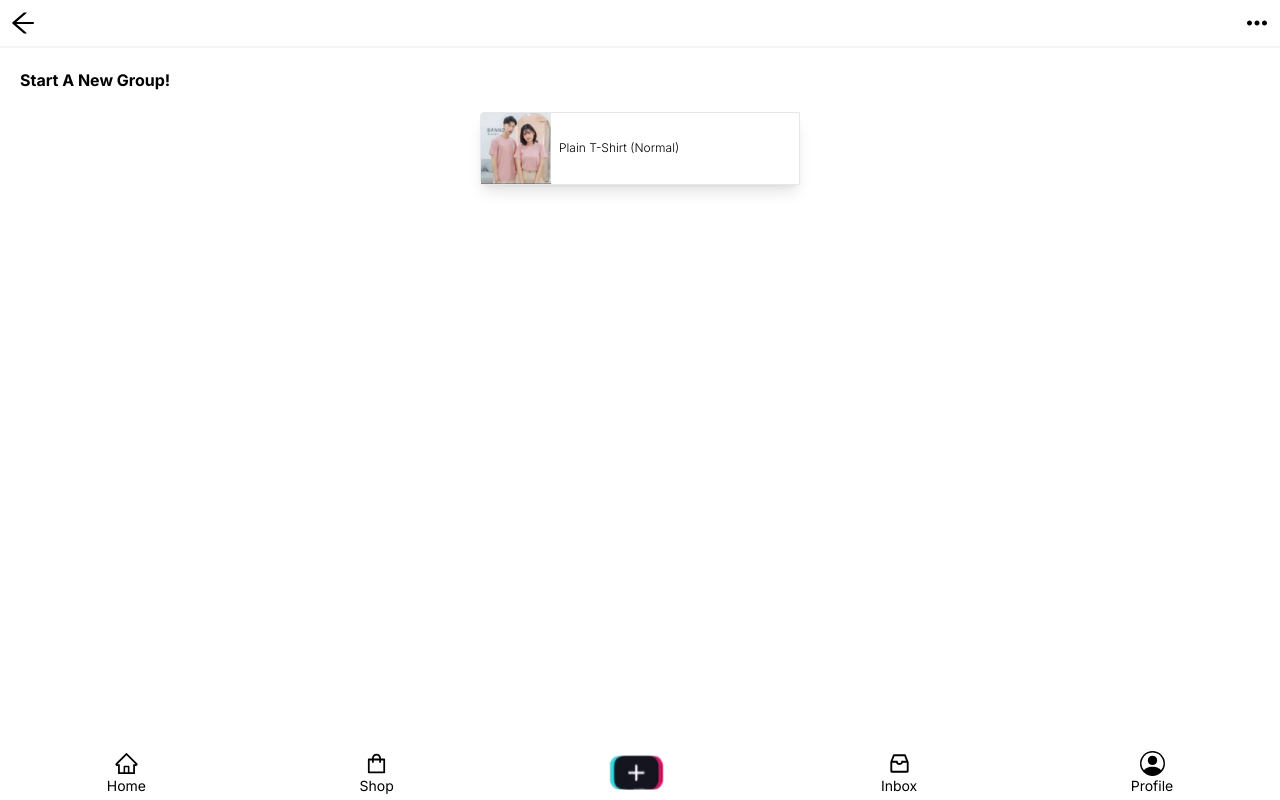
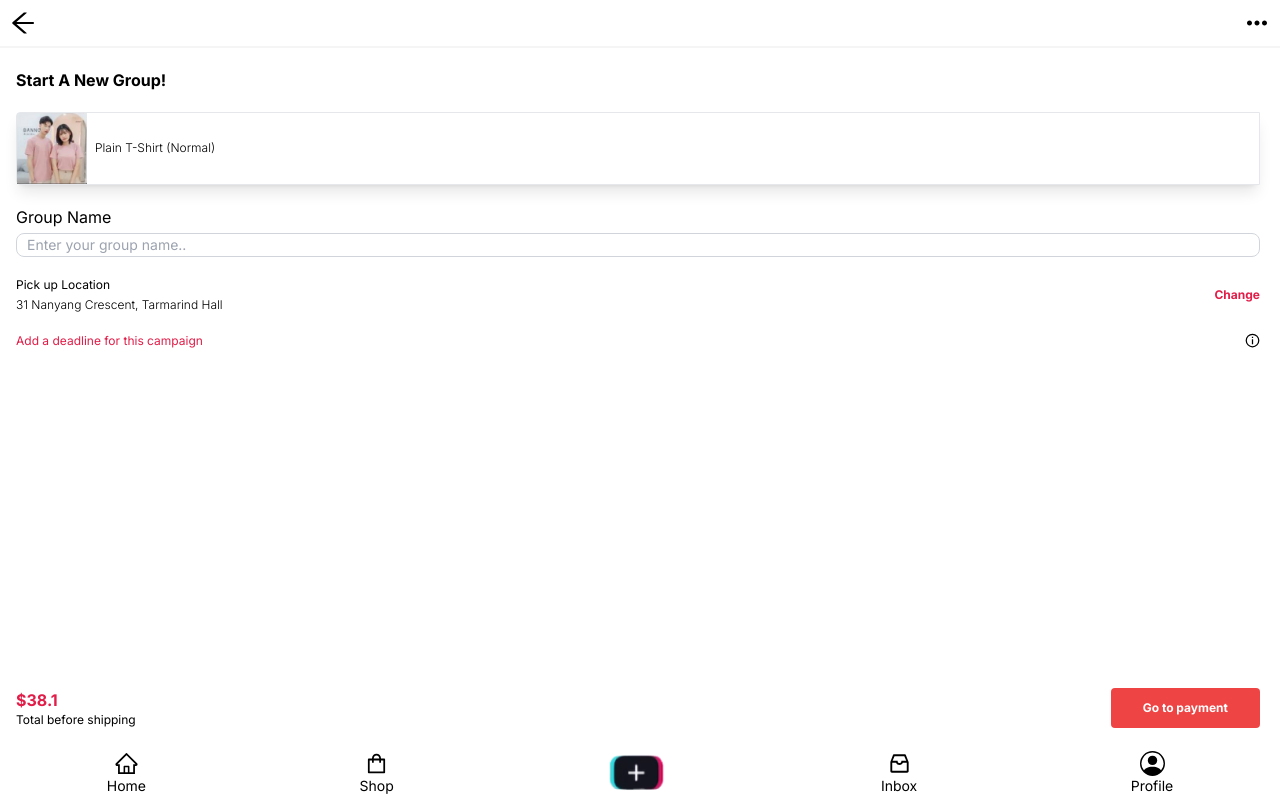
Before and after one commit to rivenbryan/tiktok-hack, a Next.js app: page /groupBuyMainPage/create in a window 1280 px wide. Built offline with nearby package versions, Linux system fonts and the light colour scheme.

Commit message:
finished createGroup components

```diff
--- a/src/app/groupBuyMainPage/GroupBuyBottomComponent.tsx
+++ b/src/app/groupBuyMainPage/GroupBuyBottomComponent.tsx
@@ -10,7 +10,7 @@ export default function GroupBuyBottomComponent({}: Props) {
           <div className="flex flex-col ">
             <a className="font-bold">Join Existing Group</a>
             <a className="text-xs font-light">
-              Discover Nearby Groups over here!
+              Discover other Groups over here!
             </a>
           </div>
           <div className="ml-auto">
--- /dev/null
+++ b/src/app/groupBuyMainPage/create/components/Dropdown.tsx
@@ -0,0 +1,17 @@
+import React from "react";
+
+type Props = {};
+
+export default function Dropdownbox({}: Props) {
+  return (
+    <div className=" ">
+      <select
+        id="dropdown"
+        className="mt-1 block w-full bg-white text-gray-900 text-xs border outline-rose-600 rounded-lg shadow-sm focus:ring-opacity-50"
+      >
+        <option value="option1" className="text-xs">Distance</option>
+        <option value="option2"  className="text-xs">Rating</option>
+      </select>
+    </div>
+  );
+}
--- a/src/app/groupBuyMainPage/create/page.tsx
+++ b/src/app/groupBuyMainPage/create/page.tsx
@@ -1,22 +1,59 @@
+import Textbox from "@/app/admin/components/Textbox";
 import Container from "@/app/components/Container";
 import Image from "next/image";
 import React from "react";
-
+import { GrCircleInformation } from "react-icons/gr";
 type Props = {};
 
 export default function page({}: Props) {
   return (
     <Container>
-      <div className="flex m-5  ">
-        <h1 className="font-bold">Start A New Group!</h1>
-      </div>
-      <div className="flex justify-center">
-        <div className="flex w-80 border order-gray-300 rounded-l shadow-lg ">
+      <div className="flex flex-col gap-5 ml-4 m-5 h-[95%]">
+        <div className=" ">
+          <h1 className="font-bold">Start A New Group!</h1>
+        </div>
+        <div className="flex   border order-gray-300 rounded-l shadow-lg ">
           <Image src="/product.png" height={70} width={70} alt={""} />
           <div className="flex items-center">
             <h1 className="font-light text-xs pl-2">Plain T-Shirt (Normal)</h1>
           </div>
         </div>
+        <div className=" ">
+          <h1 className="mb-1 ">Group Name </h1>
+          <input
+            type="text"
+            id="first_name"
+            style={{ height: "1.5rem" }}
+            className="border border-gray-300 text-gray-900 text-sm rounded-lg  block w-full p-2.5 "
+            placeholder={"Enter your group name.."}
+            required
+          />
+        </div>
+
+        <div className="flex  justify-between items-center">
+          <div className="flex flex-col text-xs">
+            <h1 className="mb-1 ">Pick up Location</h1>
+            <h1 className="font-light">31 Nanyang Crescent, Tarmarind Hall</h1>
+          </div>
+          <h1 className="text-rose-600 text-xs font-bold">Change</h1>
+        </div>
+
+        <div className="flex justify-between items-center">
+          <h1 className="text-rose-600 text-xs">
+            Add a deadline for this campaign{" "}
+          </h1>
+          <GrCircleInformation size={15} />
+        </div>
+
+        <div className="flex justify-between mt-auto">
+          <div className="flex flex-col ">
+            <h1 className="text-rose-600 font-bold">$38.1</h1>
+            <h1 className="text-xs">Total before shipping</h1>
+          </div>
+          <button className="bg-red-500 hover:bg-rose-600 text-white font-bold py-2 px-8 text-xs rounded">
+            Go to payment
+          </button>
+        </div>
       </div>
     </Container>
   );
```
